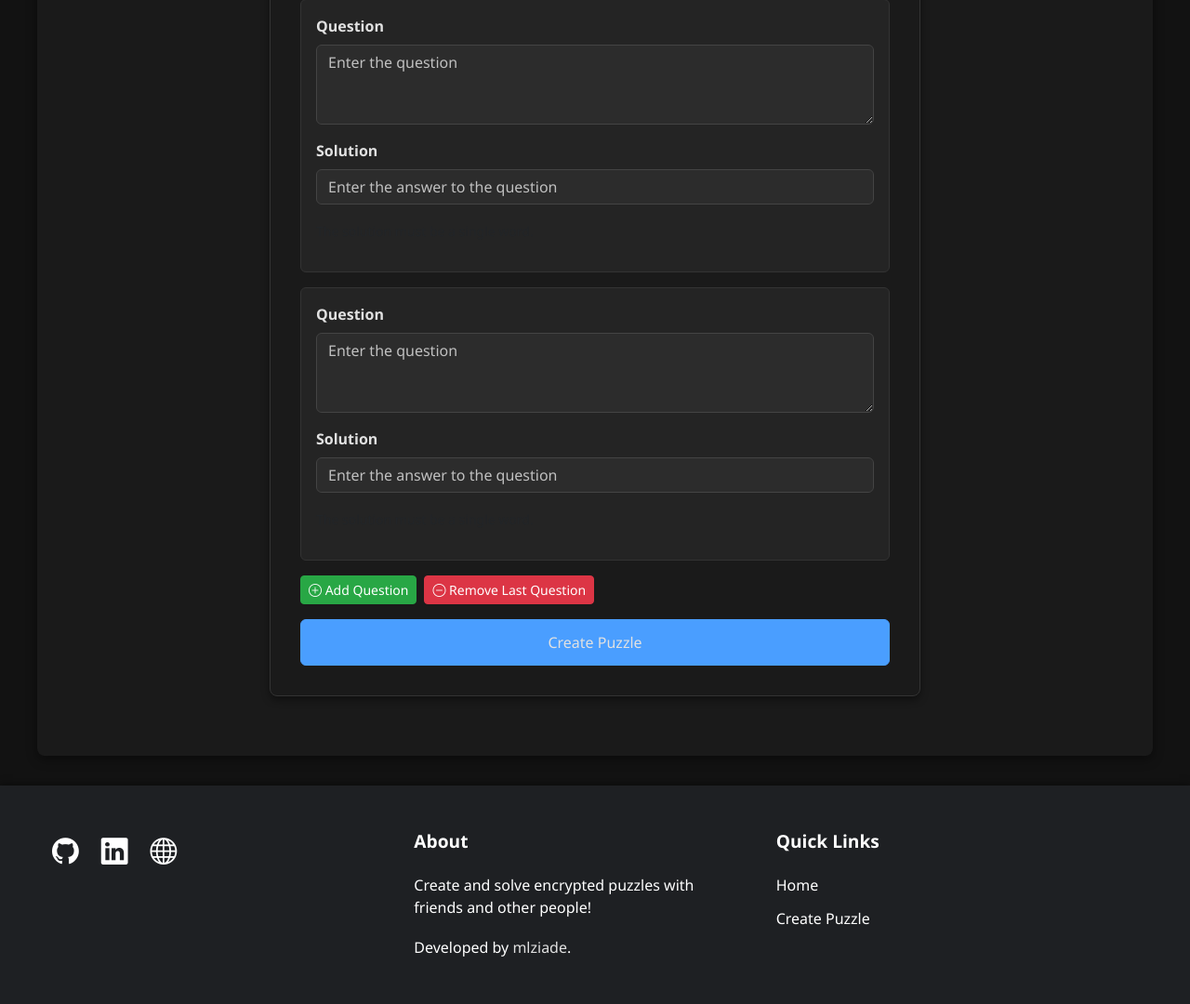
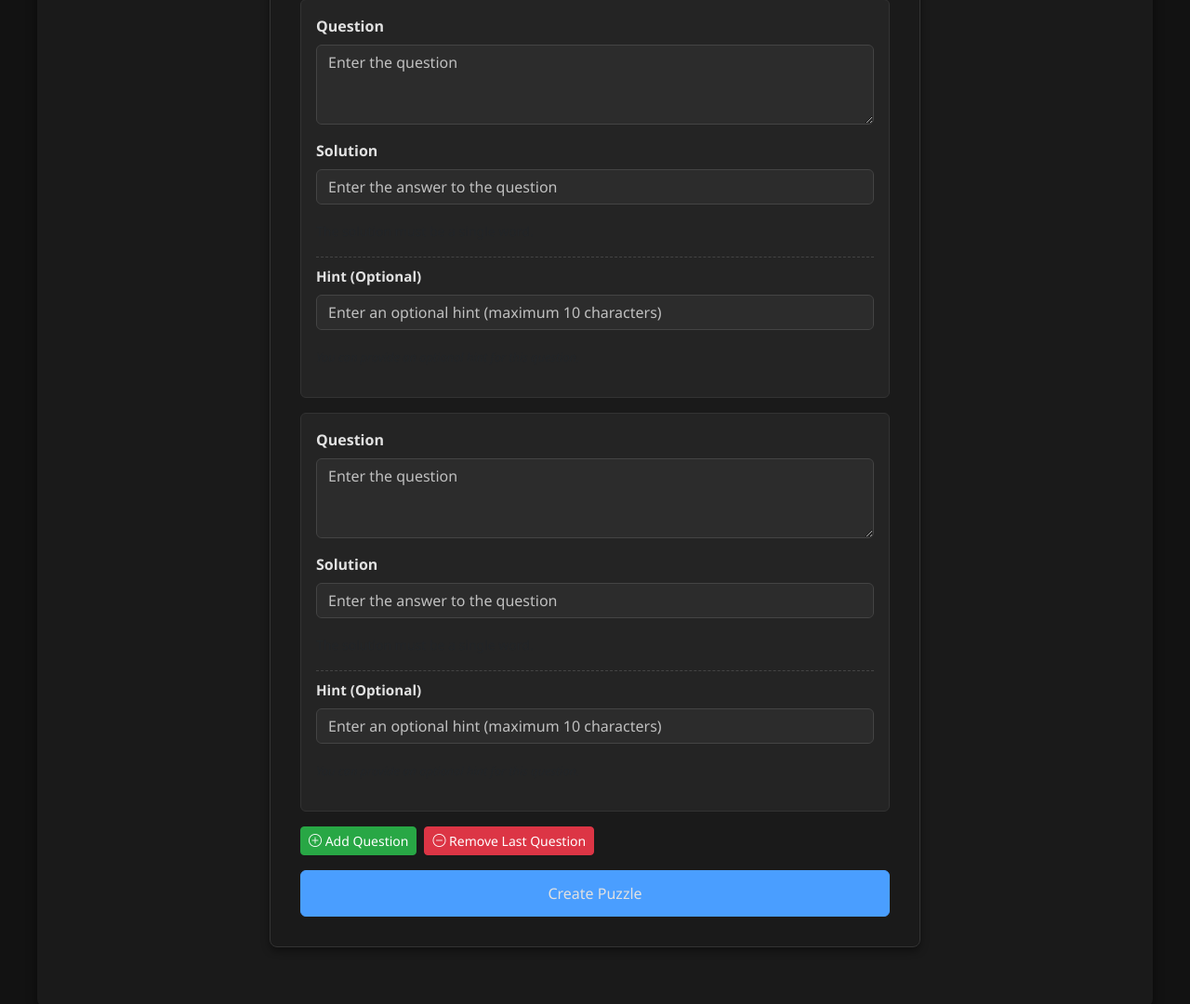
Before and after one commit to mlziade/keycrypt, a Django app: page /puzzle/create/ in a window 1280 px wide. Shown: the part 631-1711 px from the top of the page at 93% size. Run offline with Django 5.2, Linux system fonts and the light colour scheme; some libraries are stand-ins or nearby versions.

Commit message:
Add optional hint field to creating puzzle questions with validation and styling

```diff
--- a/puzzle/forms.py
+++ b/puzzle/forms.py
@@ -50,10 +50,27 @@ class CreatePuzzleQuestionsForm(forms.Form):
         help_text="The solution must be a single word."
     )
 
+    hint = forms.CharField(
+        required=False,
+        widget=forms.TextInput(attrs={'placeholder': 'Enter an optional hint (maximum 10 characters)'}),
+        label="Hint (Optional)",
+        help_text="You can provide an optional hint for this question."
+    )
+
     def clean_solution(self):
         solution = self.cleaned_data.get('solution')
         if ' ' in solution.strip():
             raise forms.ValidationError("The solution must be a single word.")
         return solution
 
+    def clean_hint(self):
+        hint = self.cleaned_data.get('hint')
+        if hint:
+            hint = hint.strip()
+            if ' ' in hint:
+                raise forms.ValidationError("The hint must be a single word.")
+            if len(hint) > 10:
+                raise forms.ValidationError("The hint must be at most 10 characters long.")
+        return hint
+
 CreatePuzzleQuestionsFormSet = formset_factory(CreatePuzzleQuestionsForm, extra=1, max_num=10, min_num=1)
--- a/puzzle/views.py
+++ b/puzzle/views.py
@@ -8,7 +8,7 @@ from django.http import JsonResponse
 from django.utils.timezone import now
 
 from .forms import CreatePuzzleForm, CreatePuzzleQuestionsFormSet
-from .models import Puzzle, PuzzleQuestion, PuzzleSolved, PuzzleReport
+from .models import Puzzle, PuzzleQuestion, PuzzleSolved, PuzzleReport, PuzzleQuestionHint
 from .services import encrypt_message, decrypt_message
 
 from users.models import Profile
@@ -49,6 +49,7 @@ class CreatePuzzleView(View):
                 if question_form.cleaned_data:
                     question_text = question_form.cleaned_data.get('question')
                     solution_text = question_form.cleaned_data.get('solution')
+                    hint_text = question_form.cleaned_data.get('hint', '')
 
                     if question_text and solution_text:
                         question = PuzzleQuestion(
@@ -58,6 +59,14 @@ class CreatePuzzleView(View):
                         )
                         solutions.append(solution_text)
                         question.save()
+
+                        # Save hint if provided
+                        if hint_text and len(hint_text.strip()) >= 5:
+                            hint = PuzzleQuestionHint(
+                                question=question,
+                                hint=hint_text
+                            )
+                            hint.save()
 
             solutions.sort()
             encrypted_message = encrypt_message(
--- a/static/create_puzzle.css
+++ b/static/create_puzzle.css
@@ -120,6 +120,28 @@ hr {
     opacity: 0.5;
 }
 
+.hint-field {
+    margin-top: 0.5rem;
+    padding-top: 0.5rem;
+    border-top: 1px dashed #444;
+}
+
+.hint-field textarea {
+    background-color: #2a2a2a;
+    border-color: #3d3d3d;
+}
+
+.hint-field .form-text {
+    font-style: italic;
+    color: #aaa;
+    font-size: 0.8rem;
+}
+
+.hint-field label {
+    color: #bbb;
+    font-size: 0.95rem;
+}
+
 /* Bootstrap form elements override */
 .form-control:focus {
     background-color: #2c2c2c;
--- a/templates/create_puzzle.html
+++ b/templates/create_puzzle.html
@@ -30,14 +30,34 @@
 
                 {% for form in question_formset %}
                     <div class="question-form mb-3 p-3 border rounded">
-                        {% bootstrap_form form layout='horizontal' %}
+                        <!-- Question and solution fields -->
+                        <div class="mb-3">
+                            {% bootstrap_field form.question layout="horizontal" %}
+                        </div>
+                        <div class="mb-3">
+                            {% bootstrap_field form.solution layout="horizontal" %}
+                        </div>
+
+                        <!-- Hint field with special styling -->
+                        <div class="hint-field">
+                            {% bootstrap_field form.hint layout="horizontal" %}
+                        </div>
                     </div>
                 {% endfor %}
             </div>
 
             <div id="empty-form-template" style="display: none;">
                  <div class="question-form mb-3 p-3 border rounded">
-                    {% bootstrap_form question_formset.empty_form layout='horizontal' %}
+                    <div class="mb-3">
+                        {% bootstrap_field question_formset.empty_form.question layout="horizontal" %}
+                    </div>
+                    <div class="mb-3">
+                        {% bootstrap_field question_formset.empty_form.solution layout="horizontal" %}
+                    </div>
+
+                    <div class="hint-field">
+                        {% bootstrap_field question_formset.empty_form.hint layout="horizontal" %}
+                    </div>
                  </div>
             </div>
 
```
